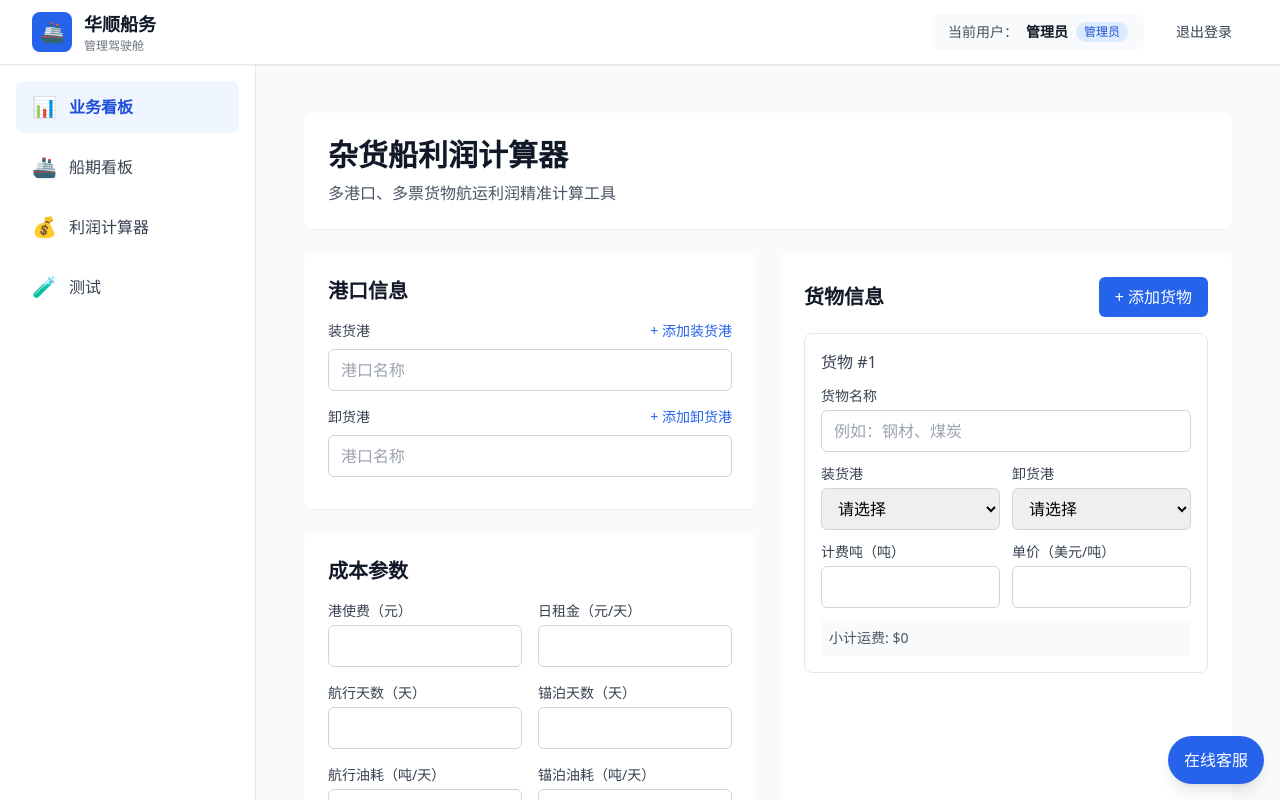
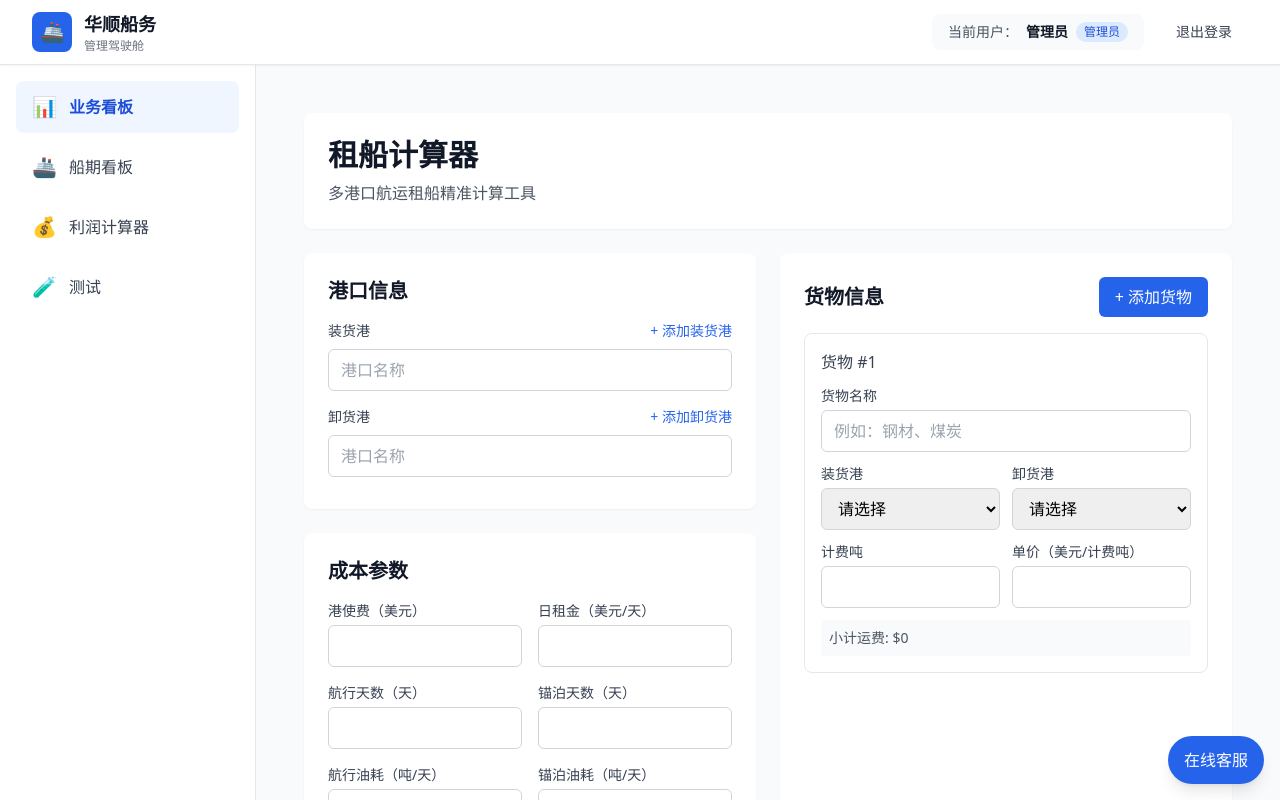
Before and after one commit to heruan22/nova_website, a Next.js app: page /dashboard/profit-calculator in a window 1280 px wide. Shown: the top 800 px of the page. Built offline with nearby package versions, Linux system fonts and the light colour scheme.

Commit message:
refactor: update profit calculator labels - change title to '租船计算器' and adjust unit descriptions

```diff
--- a/app/dashboard/profit-calculator/page.tsx
+++ b/app/dashboard/profit-calculator/page.tsx
@@ -158,7 +158,7 @@ export default function ProfitCalculator() {
   // 导出报告
   const exportReport = () => {
     const reportContent = `
-杂货船利润计算报告
+租船计算报告
 生成时间: ${new Date().toLocaleString('zh-CN')}
 
 === 港口信息 ===
@@ -175,7 +175,7 @@ export default function ProfitCalculator() {
 燃油价格: $${costParams.fuelPrice.toLocaleString()}/吨
 
 === 货物信息 ===
-${cargos.map((c, i) => `${i + 1}. ${c.name || '未命名'} | ${c.loadingPort} → ${c.unloadingPort} | ${c.weight}吨 @ $${c.price}/吨`).join('\n')}
+${cargos.map((c, i) => `${i + 1}. ${c.name || '未命名'} | ${c.loadingPort} → ${c.unloadingPort} | ${c.weight}计费吨 @ $${c.price}/计费吨`).join('\n')}
 
 === 计算结果 ===
 总运费: $${result.totalRevenue.toLocaleString()}
@@ -203,8 +203,8 @@ ${cargos.map((c, i) => `${i + 1}. ${c.name || '未命名'} | ${c.loadingPort}
       <div className="max-w-7xl mx-auto">
         {/* 标题栏 */}
         <div className="bg-white rounded-lg shadow-sm p-6 mb-6">
-          <h1 className="text-3xl font-bold text-gray-900 mb-2">杂货船利润计算器</h1>
-          <p className="text-gray-600">多港口、多票货物航运利润精准计算工具</p>
+          <h1 className="text-3xl font-bold text-gray-900 mb-2">租船计算器</h1>
+          <p className="text-gray-600">多港口航运租船精准计算工具</p>
         </div>
 
         <div className="grid grid-cols-1 lg:grid-cols-2 gap-6 mb-6">
@@ -282,7 +282,7 @@ ${cargos.map((c, i) => `${i + 1}. ${c.name || '未命名'} | ${c.loadingPort}
               <h2 className="text-xl font-semibold text-gray-900 mb-4">成本参数</h2>
               <div className="grid grid-cols-2 gap-4">
                 <div>
-                  <label className="block text-sm font-medium text-gray-700 mb-1">港使费（元）</label>
+                  <label className="block text-sm font-medium text-gray-700 mb-1">港使费（美元）</label>
                   <input
                     type="number"
                     value={costParams.portFees || ''}
@@ -291,7 +291,7 @@ ${cargos.map((c, i) => `${i + 1}. ${c.name || '未命名'} | ${c.loadingPort}
                   />
                 </div>
                 <div>
-                  <label className="block text-sm font-medium text-gray-700 mb-1">日租金（元/天）</label>
+                  <label className="block text-sm font-medium text-gray-700 mb-1">日租金（美元/天）</label>
                   <input
                     type="number"
                     value={costParams.dailyRent || ''}
@@ -424,7 +424,7 @@ ${cargos.map((c, i) => `${i + 1}. ${c.name || '未命名'} | ${c.loadingPort}
 
                     <div className="grid grid-cols-2 gap-3">
                       <div>
-                        <label className="block text-sm font-medium text-gray-700 mb-1">计费吨（吨）</label>
+                        <label className="block text-sm font-medium text-gray-700 mb-1">计费吨</label>
                         <input
                           type="number"
                           value={cargo.weight || ''}
@@ -433,7 +433,7 @@ ${cargos.map((c, i) => `${i + 1}. ${c.name || '未命名'} | ${c.loadingPort}
                         />
                       </div>
                       <div>
-                        <label className="block text-sm font-medium text-gray-700 mb-1">单价（美元/吨）</label>
+                        <label className="block text-sm font-medium text-gray-700 mb-1">单价（美元/计费吨）</label>
                         <input
                           type="number"
                           value={cargo.price || ''}
```
